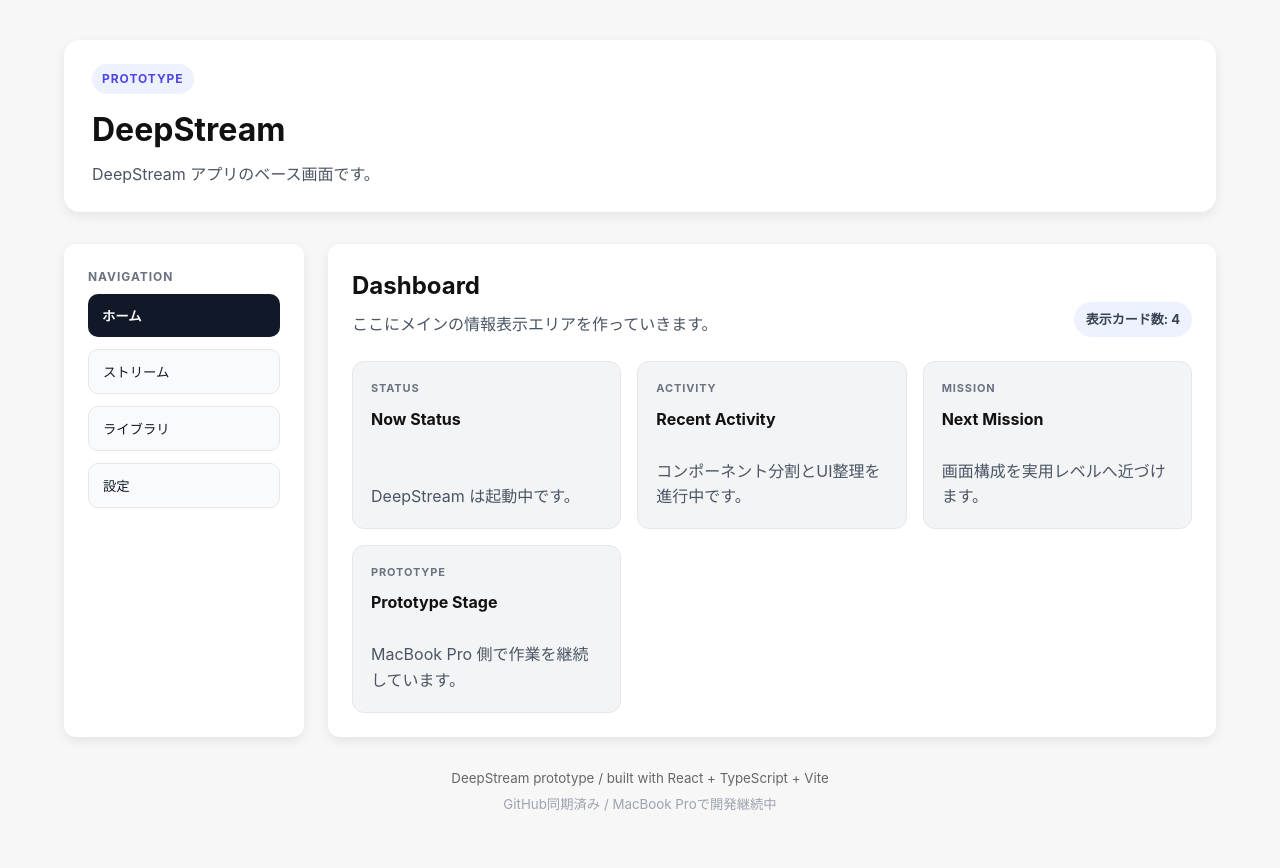
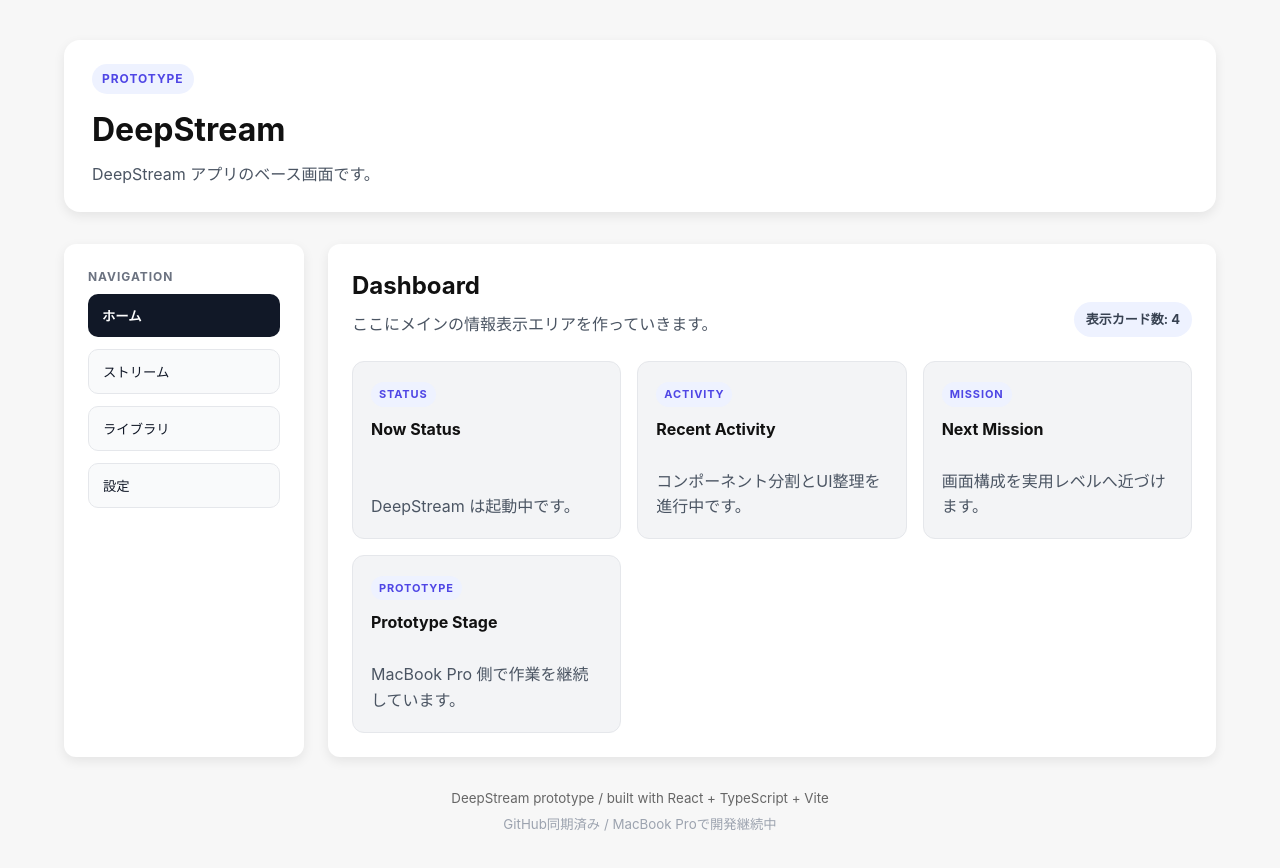
Before and after one commit to wwm001/deepstream, a React (Vite) app: page / in a window 1280 px wide. Shown: the top 868 px of the page. Built offline with nearby package versions, Linux system fonts and the light colour scheme.

Commit message:
Style stream card type badge

```diff
--- a/src/components/StreamCard.tsx
+++ b/src/components/StreamCard.tsx
@@ -22,11 +22,15 @@ function StreamCard({ title, description, type }: StreamCardProps) {
         <p
           style={{
             margin: "0 0 10px 0",
+            display: "inline-block",
             fontSize: "11px",
             fontWeight: 700,
             letterSpacing: "0.08em",
             textTransform: "uppercase",
-            color: "#6b7280",
+            color: "#4f46e5",
+            background: "#eef2ff",
+            padding: "4px 8px",
+            borderRadius: "999px",
           }}
         >
           {type}
```
